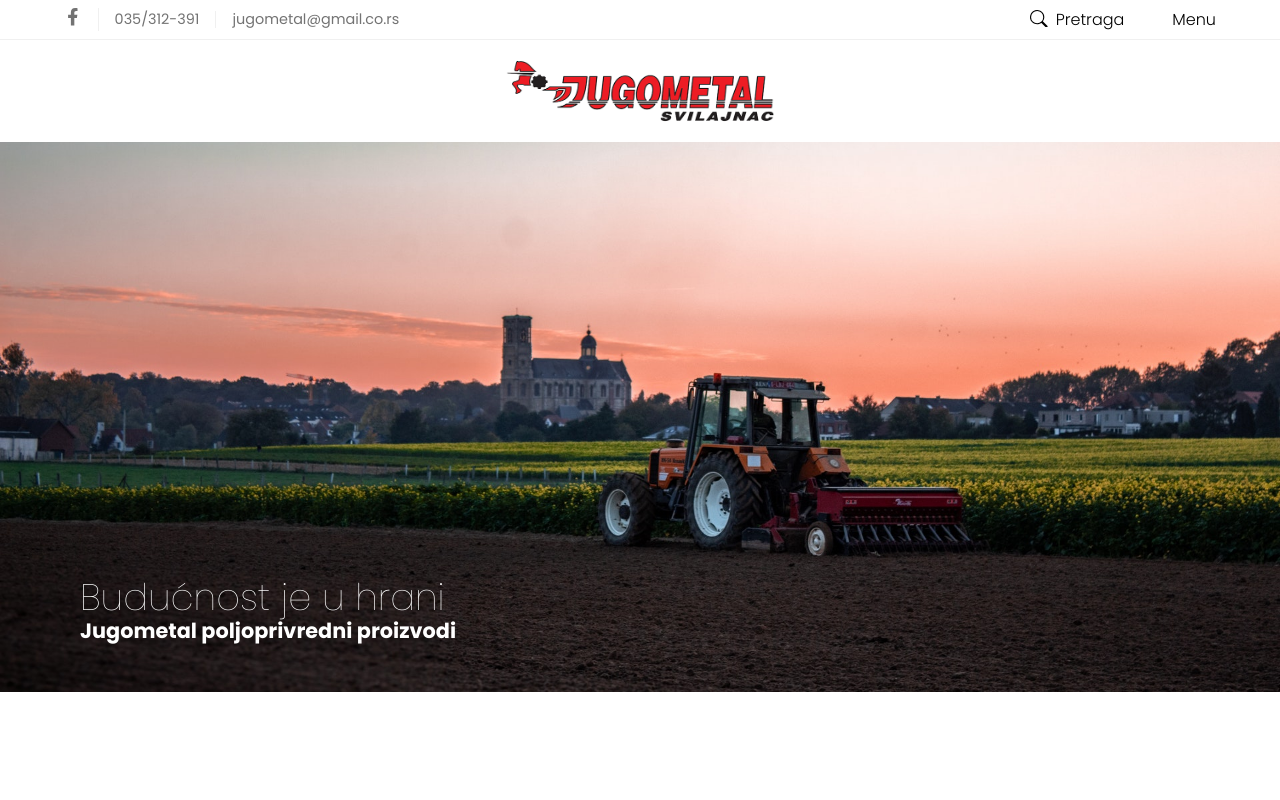
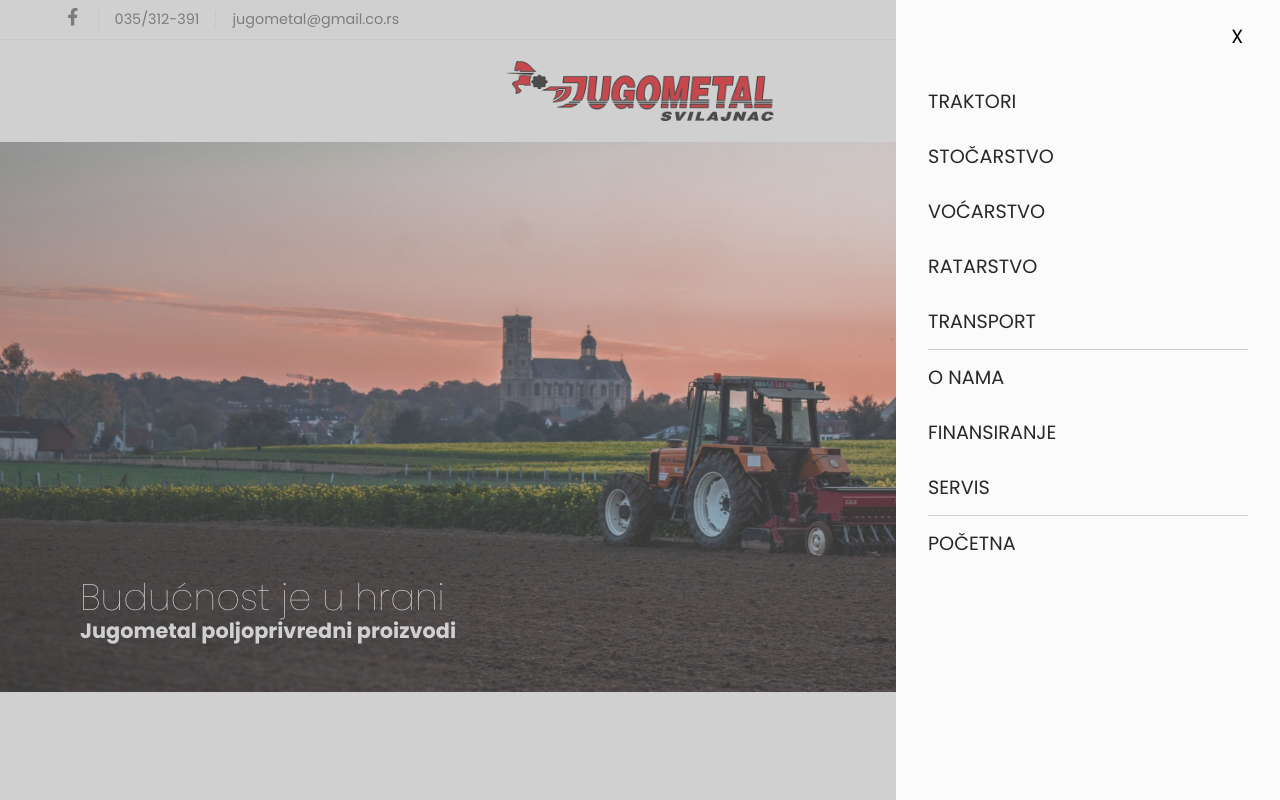
Before and after one commit to lukanesic/jugometal, a Next.js app: page / in a window 1280 px wide. Both pictures are taken after a click on the element "Menu". Shown: the top 800 px of the page. Built offline with nearby package versions, Linux system fonts and the light colour scheme; no server answers; the database is empty.

Commit message:
Desktop Menu

```diff
--- /dev/null
+++ b/components/Menus/DMenu/_dmenu.scss
@@ -0,0 +1,89 @@
+.close-button {
+  display: flex;
+  justify-content: flex-end;
+  padding: 1rem 1.5rem;
+
+  button {
+    font-size: 1.2rem;
+    border: none;
+    background: transparent;
+    font-weight: 400;
+    cursor: pointer;
+    padding: 0.4rem 0.8rem;
+    border-radius: 12px;
+    transition: background 0.4s linear;
+  }
+
+  button:hover {
+    background: rgba(61, 61, 61, 0.1);
+  }
+}
+
+.side-dropback-d {
+  position: absolute;
+  top: 0;
+  left: 0;
+  right: 0;
+  height: 120vh;
+  bottom: 0;
+  z-index: 10;
+  background-color: rgba(139, 139, 139, 0.4);
+  display: none;
+
+  @include Laptops() {
+    display: block;
+  }
+
+  @include HiDPI() {
+    display: block;
+  }
+}
+
+.side-menu-desktop {
+  height: 100%;
+  z-index: 25;
+  position: absolute;
+  top: 0;
+  right: 0;
+  overflow-y: hidden;
+  background-color: rgb(251, 251, 251);
+  // width: 40%;
+  // opacity: 0;
+  // box-shadow: rgba(61, 61, 61, 0.2);
+  width: 60vw;
+
+  li {
+    list-style: none;
+    padding: 1rem 0rem;
+    font-size: 1.2rem;
+    text-transform: uppercase;
+    color: #282828;
+    cursor: pointer;
+  }
+
+  @include Landscape() {
+    overflow: scroll;
+  }
+
+  @include Pads() {
+    overflow-y: scroll;
+  }
+}
+
+.side-menu-content-desktop {
+  border-bottom: 1px solid #cecece;
+  margin: 0 2rem;
+
+  a {
+    color: inherit;
+  }
+
+  li {
+    list-style: none;
+    padding: 1rem 0rem;
+    font-size: 1.2rem;
+    text-transform: uppercase;
+    color: #282828;
+    cursor: pointer;
+  }
+}
--- /dev/null
+++ b/components/Menus/DMenu/index.js
@@ -0,0 +1,88 @@
+import React, { useEffect } from 'react'
+import { motion, AnimatePresence } from 'framer-motion'
+import Link from 'next/link'
+
+const DMenu = ({ open, setOpen }) => {
+  useEffect(() => {
+    if (open) {
+      const width = document.body.clientWidth
+      document.body.style.overflowY = 'hidden'
+      document.body.style.width = `${width}px`
+    } else {
+      document.body.style.overflowY = 'visible'
+      document.body.style.width = `auto`
+    }
+
+    return () => {
+      document.body.style.overflowY = 'visible'
+      document.body.style.width = `auto`
+    }
+  }, [open])
+
+  return (
+    <AnimatePresence>
+      {open && (
+        <motion.div
+          className='dropback'
+          initial={{ opacity: 0 }}
+          animate={{ opacity: 1 }}
+          exit={{ opacity: 0 }}
+          transition={{ duration: 0.4, delay: 0.1 }}
+          onClick={() => setOpen(!open)}
+        >
+          <motion.div
+            initial={{ opacity: 0, width: '10vw' }}
+            animate={{ opacity: 1, width: '30vw' }}
+            exit={{ opacity: 0, width: '10vw' }}
+            transition={{ duration: 0.6, delay: 0.1 }}
+            className='side-menu'
+          >
+            <motion.div className='close-button'>
+              <button onClick={() => setOpen(!open)}>X</button>
+            </motion.div>
+            <div className='side-menu-content-desktop'>
+              <Link href='/traktori'>
+                <li>Traktori</li>
+              </Link>
+              <Link href='/stocarstvo'>
+                <li>Stočarstvo</li>
+              </Link>
+              <Link href='/vocarstvo'>
+                <li>Voćarstvo</li>
+              </Link>
+              <Link href='/ratarstvo'>
+                <li>Ratarstvo</li>
+              </Link>
+              <Link href='/transport'>
+                <li>Transport</li>
+              </Link>
+            </div>
+
+            <div className='side-menu-content-desktop'>
+              <Link href='/o-nama'>
+                <li>O nama</li>
+              </Link>
+              <Link href='/finansiranje'>
+                <li>Finansiranje</li>
+              </Link>
+              <Link href='/servis'>
+                <li>Servis</li>
+              </Link>
+            </div>
+
+            <div
+              className='side-menu-content-desktop'
+              style={{ borderBottom: 'none' }}
+            >
+              <Link href='/'>
+                <li>Početna</li>
+              </Link>
+            </div>
+          </motion.div>
+        </motion.div>
+      )}
+    </AnimatePresence>
+  )
+}
+
+export default DMenu
--- a/components/Nav/Large/index.js
+++ b/components/Nav/Large/index.js
@@ -7,7 +7,7 @@ import { BsSearch } from 'react-icons/bs'
 
 import { useSession, signOut } from 'next-auth/react'
 
-const Large = ({ open, setOpen, openSearch, setOpenSearch }) => {
+const Large = ({ openSearch, setOpenSearch, openDmenu, setOpenDmenu }) => {
   // simulacija
   const [isLogged, setIsLogged] = useState(false)
 
@@ -68,6 +68,8 @@ const Large = ({ open, setOpen, openSearch, setOpenSearch }) => {
                 cursor: 'pointer',
                 fontSize: '1rem',
               }}
+              onClick={() => setOpenDmenu(!openDmenu)}
+              // onClick={() => console.log('d')}
             >
               Menu
             </h3>
--- a/layout/MainLayout.js
+++ b/layout/MainLayout.js
@@ -7,12 +7,14 @@ import SideMenu from '../components/Menus/SideMenu'
 import TopCart from '../components/Menus/TopCart'
 import Small from '../components/Nav/Small'
 import Footer from '../components/Footer'
+import DMenu from '../components/Menus/DMenu'
 
 const MainLayout = ({ children }) => {
   const [openSideC, setOpenSideC] = useState(false)
   const [openTopC, setOpenTopC] = useState(false)
   const [openSideM, setOpenSideM] = useState(false)
   const [openSearch, setOpenSearch] = useState(false)
+  const [openDmenu, setOpenDmenu] = useState(false)
 
   return (
     <>
@@ -30,10 +32,13 @@ const MainLayout = ({ children }) => {
         setOpen={setOpenSideC}
         openSearch={openSearch}
         setOpenSearch={setOpenSearch}
+        openDMenu={openDmenu}
+        setOpenDmenu={setOpenDmenu}
       />
 
       <SideCart open={openSideC} setOpen={setOpenSideC} />
       <Search open={openSearch} setOpen={setOpenSearch} />
+      <DMenu open={openDmenu} setOpen={setOpenDmenu} />
 
       {/* MOBILE MENU */}
       <SideMenu open={openSideM} setOpen={setOpenSideM} />
--- a/lib/func.js
+++ b/lib/func.js
@@ -1,7 +1,7 @@
 import TractorImg from './../public/images/banners/tr2.jpg'
 import RatImg from './../public/images/banners/rat.jpg'
 import VocImg from './../public/images/banners/voc.jpg'
-import StocImg from './../public/images/banners/stoc.jpg'
+import StocImg from './../public/images/banners/stoc2.jpg'
 import TransImg from './../public/images/banners/transport.jpg'
 
 export const capitalizeFirstLetter = (string) => {
--- a/styles/globals.css
+++ b/styles/globals.css
@@ -3345,6 +3345,106 @@ footer .footer .jugo-pages .page-prodavnica {
   font-weight: 500;
 }
 
+.close-button {
+  display: -webkit-box;
+  display: -ms-flexbox;
+  display: flex;
+  -webkit-box-pack: end;
+      -ms-flex-pack: end;
+          justify-content: flex-end;
+  padding: 1rem 1.5rem;
+}
+
+.close-button button {
+  font-size: 1.2rem;
+  border: none;
+  background: transparent;
+  font-weight: 400;
+  cursor: pointer;
+  padding: 0.4rem 0.8rem;
+  border-radius: 12px;
+  -webkit-transition: background 0.4s linear;
+  transition: background 0.4s linear;
+}
+
+.close-button button:hover {
+  background: rgba(61, 61, 61, 0.1);
+}
+
+.side-dropback-d {
+  position: absolute;
+  top: 0;
+  left: 0;
+  right: 0;
+  height: 120vh;
+  bottom: 0;
+  z-index: 10;
+  background-color: rgba(139, 139, 139, 0.4);
+  display: none;
+}
+
+@media (min-width: 1280px) and (max-width: 1439px) {
+  .side-dropback-d {
+    display: block;
+  }
+}
+
+@media (min-width: 1440px) {
+  .side-dropback-d {
+    display: block;
+  }
+}
+
+.side-menu-desktop {
+  height: 100%;
+  z-index: 25;
+  position: absolute;
+  top: 0;
+  right: 0;
+  overflow-y: hidden;
+  background-color: #fbfbfb;
+  width: 60vw;
+}
+
+.side-menu-desktop li {
+  list-style: none;
+  padding: 1rem 0rem;
+  font-size: 1.2rem;
+  text-transform: uppercase;
+  color: #282828;
+  cursor: pointer;
+}
+
+@media (min-width: 568px) and (max-width: 734px) {
+  .side-menu-desktop {
+    overflow: scroll;
+  }
+}
+
+@media (min-width: 735px) and (max-width: 1023px) {
+  .side-menu-desktop {
+    overflow-y: scroll;
+  }
+}
+
+.side-menu-content-desktop {
+  border-bottom: 1px solid #cecece;
+  margin: 0 2rem;
+}
+
+.side-menu-content-desktop a {
+  color: inherit;
+}
+
+.side-menu-content-desktop li {
+  list-style: none;
+  padding: 1rem 0rem;
+  font-size: 1.2rem;
+  text-transform: uppercase;
+  color: #282828;
+  cursor: pointer;
+}
+
 .servis {
   padding: 2rem;
   width: 100%;
--- a/styles/globals.scss
+++ b/styles/globals.scss
@@ -73,6 +73,7 @@ a,
 @import './../components/AddForm/addform';
 @import './../components/Message/message';
 @import './../components/Quote/qoute';
+@import './../components/Menus/DMenu/dmenu';
 // Pages
 @import './../pages/servis/servis';
 @import './../pages/finansiranje/finance';
```
Also changed, not shown: 1 other file (tests, documents, lock files or other folders).
